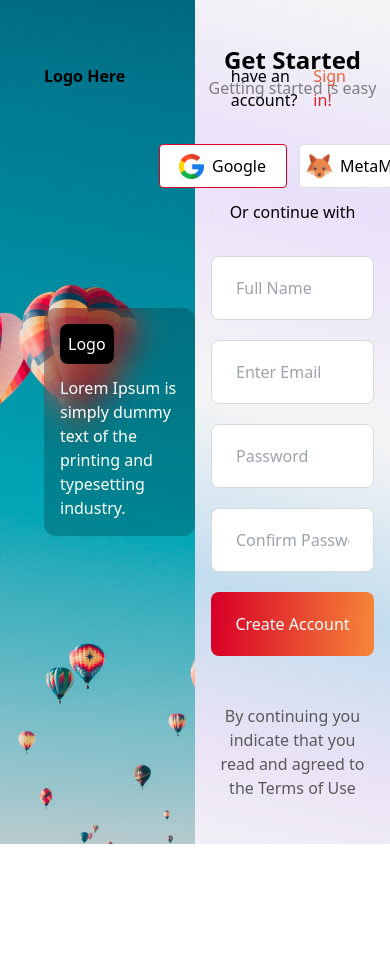
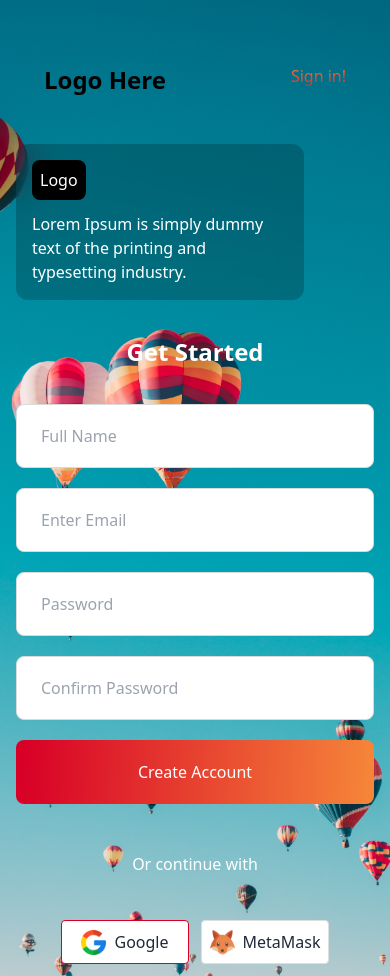
Before and after one commit to lmigonzalez/game-website, a Next.js app: page /sign-up in a window 390 px wide. Before the commit the page ends 844 px from the top, so only its background shows below. Built offline with nearby package versions, Linux system fonts and the light colour scheme.

Commit message:
sigup responsive

```diff
--- a/src/pages/sign-up.tsx
+++ b/src/pages/sign-up.tsx
@@ -1,4 +1,4 @@
-import React, {useState} from 'react';
+import React, { useState } from 'react';
 import Head from 'next/head';
 import Image from 'next/image';
 import Link from 'next/link';
@@ -13,35 +13,33 @@ import ConnectToWallet2 from '@/components/ConnectToWallet2';
 import SuccessStat from '@/components/SuccessStat';
 import EnterCardDetails from '@/components/EnterCardDetails';
 
-
-
 const signUp = () => {
-
   const initialValue = {
     fullName: '',
     email: '',
     password: '',
-    confirmPassword: ''
+    confirmPassword: '',
+  };
+
+  const [formValues, setFormValues] = useState(initialValue);
+  const [showConnectWallet, setShowConnectWallet] = useState(false);
+
+  function handleDisplayWallet() {
+    setShowConnectWallet(!showConnectWallet);
   }
 
-  const [formValues, setFormValues] = useState(initialValue)
-  const [showConnectWallet, setShowConnectWallet] = useState(false)
-
-  function handleDisplayWallet(){
-    setShowConnectWallet(!showConnectWallet)
+  function handleChange(e: React.ChangeEvent<HTMLInputElement>) {
+    console.log(e.target.name);
+    setFormValues({
+      ...formValues,
+      [e.target.name]: e.target.value,
+    });
   }
 
-  function handleChange(e:React.ChangeEvent<HTMLInputElement>){
-    console.log(e.target.name)
-    setFormValues({
-      ...formValues, [e.target.name]: e.target.value
-    })
-  }
+  function handleSubmit(e: React.FormEvent<HTMLFormElement>) {
+    e.preventDefault();
 
-  function handleSubmit(e: React.FormEvent<HTMLFormElement>){
-    e.preventDefault()
-
-    console.log(formValues)
+    console.log(formValues);
   }
 
   return (
@@ -52,7 +50,7 @@ const signUp = () => {
         <meta name="viewport" content="width=device-width, initial-scale=1" />
       </Head>
 
-      <section className="flex min-h-screen relative">
+      <section className="relative flex min-h-screen">
         {/* <Tutorial/> */}
         {/* <CryptoPaymentDetails/> */}
         {/* <CryptoPaymentDetails2/> */}
@@ -61,87 +59,198 @@ const signUp = () => {
         {/* <ConnectToWallet2/> */}
         {/* <SuccessStat/> */}
         {/* <EnterCardDetails/> */}
-        {showConnectWallet && <ConnectToWallet handleDisplayWallet = {handleDisplayWallet}/>}
-        <div className="flex items-center justify-start w-1/2 bg-[url('/hot-air-balloons.jpg')] bg-cover bg-center bg-no-repeat">
-          <strong className='absolute top-0 left-0  py-16 px-11 text-black'>Logo Here</strong>
-          <div className='w-60 bg-black bg-opacity-20 backdrop-blur-lg rounded-xl p-4 ml-11 text-white'>
-            <p className='p-2 rounded-lg mb-3 bg-black w-fit'>Logo</p>
+        {showConnectWallet && (
+          <ConnectToWallet handleDisplayWallet={handleDisplayWallet} />
+        )}
+        <div className="flex w-full flex-col md:justify-center justify-start bg-[url('/hot-air-balloons.jpg')] bg-cover bg-center bg-no-repeat md:w-1/2 md:items-start">
+          <div className="absolute top-0 left-0 flex w-full  justify-between py-16 px-11 md:w-1/2">
+            <strong className="text-2xl text-black">Logo Here</strong>
+            <Link className="text-color block md:hidden" href="/">
+              Sign in!
+            </Link>
+          </div>
+          <div className="mx-4 mt-36 h-fit w-72 rounded-xl bg-black bg-opacity-20 p-4 text-white backdrop-blur-lg md:ml-11">
+            <p className="mb-3 w-fit rounded-lg bg-black p-2">Logo</p>
             <p>
               Lorem Ipsum is simply dummy text of the printing and typesetting
               industry.
             </p>
           </div>
+
+          <div className="item-center max-w-[600px]  flex md:hidden flex-col justify-center px-4">
+            <strong className="my-9 text-center text-2xl text-white">
+              Get Started
+            </strong>
+            <form
+              className="mb-12 flex w-full flex-col space-y-5 text-base text-[#5A5A5A]"
+              autoComplete="false"
+              onSubmit={handleSubmit}
+            >
+              <input
+                className="h-16 rounded-lg border-[1px] border-solid border-[#D9D9D9] bg-white px-6"
+                type="text"
+                name="fullName"
+                value={formValues.fullName}
+                onChange={handleChange}
+                placeholder="Full Name"
+              />
+              <input
+                className="h-16 rounded-lg border-[1px] border-solid border-[#D9D9D9] bg-white px-6 "
+                type="email"
+                name="email"
+                value={formValues.email}
+                onChange={handleChange}
+                placeholder="Enter Email"
+              />
+              <input
+                className="h-16 rounded-lg border-[1px] border-solid border-[#D9D9D9] bg-white px-6"
+                type="password"
+                name="password"
+                value={formValues.password}
+                onChange={handleChange}
+                placeholder="Password"
+              />
+              <input
+                className="h-16 rounded-lg border-[1px] border-solid border-[#D9D9D9] bg-white px-6"
+                type="password"
+                name="confirmPassword"
+                value={formValues.confirmPassword}
+                onChange={handleChange}
+                placeholder="Confirm Password"
+              />
+              <button type="submit">
+                <p className="orange-gradient flex h-16 items-center justify-center rounded-lg text-white">
+                  Create Account
+                </p>
+              </button>
+            </form>
+
+            <p className="text-center text-white">Or continue with</p>
+
+            <div className="mt-11 mb-3 flex items-center justify-center space-x-3">
+              <button className="flex h-11 w-32 items-center justify-center rounded border-[1px] border-solid border-[#D80027] bg-white">
+                {' '}
+                <Image
+                  className="mr-2"
+                  src={'/google.png'}
+                  alt="google icon"
+                  width={25}
+                  height={25}
+                />{' '}
+                Google
+              </button>
+
+              <button
+                onClick={handleDisplayWallet}
+                className="flex h-11 w-32 items-center justify-center rounded border-[1px] border-solid border-[#DEDEDE] bg-white"
+              >
+                {' '}
+                <Image
+                  className="mr-2"
+                  src={'/fox.png'}
+                  alt="google icon"
+                  width={25}
+                  height={25}
+                />{' '}
+                MetaMask
+              </button>
+            </div>
+          </div>
         </div>
 
-        <div className="relative flex w-1/2 flex-col items-center justify-center text-black px-4">
-          <div className='flex items-center justify-end space-x-4  w-full mr-4 absolute top-0 left-0  py-16 px-11'>
+        <div className="relative hidden w-1/2 flex-col items-center justify-center px-4 text-black md:flex">
+          <div className="absolute top-0 left-0 mr-4  flex w-full items-center justify-end space-x-4  py-16 px-11">
             <p>have an account?</p>
-            <Link className='text-color' href="/">Sign in!</Link>
+            <Link className="text-color" href="/">
+              Sign in!
+            </Link>
           </div>
-          <div className='flex flex-col justify-center items-center'>
-            <strong className='text-2xl '>Get Started</strong>
-            <p className='text-[#7E7E7E]'>Getting started is easy</p>
+          <div className="flex flex-col items-center justify-center">
+            <strong className="text-2xl ">Get Started</strong>
+            <p className="text-[#7E7E7E]">Getting started is easy</p>
 
-            <div className='flex justify-between items-center space-x-3 mt-11 mb-3'>
-              <button className='bg-white h-11 w-32 border-[#D80027] border-[1px] border-solid rounded flex items-center justify-center'> <Image className='mr-2' src={'/google.png'} alt='google icon' width={25} height={25}/> Google</button>
+            <div className="mt-11 mb-3 flex items-center justify-between space-x-3">
+              <button className="flex h-11 w-32 items-center justify-center rounded border-[1px] border-solid border-[#D80027] bg-white">
+                {' '}
+                <Image
+                  className="mr-2"
+                  src={'/google.png'}
+                  alt="google icon"
+                  width={25}
+                  height={25}
+                />{' '}
+                Google
+              </button>
 
-
-              <button onClick={handleDisplayWallet} className='bg-white h-11 w-32 border-[#DEDEDE] border-[1px] border-solid rounded flex items-center justify-center'> <Image className='mr-2' src={'/fox.png'} alt='google icon' width={25} height={25}/> MetaMask</button>
+              <button
+                onClick={handleDisplayWallet}
+                className="flex h-11 w-32 items-center justify-center rounded border-[1px] border-solid border-[#DEDEDE] bg-white"
+              >
+                {' '}
+                <Image
+                  className="mr-2"
+                  src={'/fox.png'}
+                  alt="google icon"
+                  width={25}
+                  height={25}
+                />{' '}
+                MetaMask
+              </button>
             </div>
           </div>
-          <div className='flex items-center justify-between w-[400px] max-w-full space-x-4 mb-8'>
-            <hr className='w-full h-[2px] bg-[#DBDBDB]'/>
-            <p className='whitespace-nowrap'>Or continue with</p>
-            <hr className='w-full h-[2px] bg-[#DBDBDB]'/>
+          <div className="mb-8 flex w-[400px] max-w-full items-center justify-between space-x-4">
+            <hr className="h-[2px] w-full bg-[#DBDBDB]" />
+            <p className="whitespace-nowrap">Or continue with</p>
+            <hr className="h-[2px] w-full bg-[#DBDBDB]" />
           </div>
           <form
-            className="flex w-[400px] max-w-full flex-col space-y-5 text-[#5A5A5A] text-base mb-12"
+            className="mb-12 flex w-[400px] max-w-full flex-col space-y-5 text-base text-[#5A5A5A]"
             autoComplete="false"
             onSubmit={handleSubmit}
           >
             <input
               className="h-16 rounded-lg border-[1px] border-solid border-[#D9D9D9] bg-white px-6"
               type="text"
-              name='fullName'
+              name="fullName"
               value={formValues.fullName}
               onChange={handleChange}
               placeholder="Full Name"
-              />
+            />
             <input
               className="h-16 rounded-lg border-[1px] border-solid border-[#D9D9D9] bg-white px-6 "
               type="email"
-              name='email'
+              name="email"
               value={formValues.email}
               onChange={handleChange}
               placeholder="Enter Email"
-              />
+            />
             <input
               className="h-16 rounded-lg border-[1px] border-solid border-[#D9D9D9] bg-white px-6"
               type="password"
-              name='password'
+              name="password"
               value={formValues.password}
               onChange={handleChange}
               placeholder="Password"
-              />
+            />
             <input
               className="h-16 rounded-lg border-[1px] border-solid border-[#D9D9D9] bg-white px-6"
               type="password"
-              name='confirmPassword'
+              name="confirmPassword"
               value={formValues.confirmPassword}
               onChange={handleChange}
               placeholder="Confirm Password"
             />
             <button type="submit">
-              <p className='orange-gradient text-white h-16 rounded-lg flex items-center justify-center'>Create Account</p>
+              <p className="orange-gradient flex h-16 items-center justify-center rounded-lg text-white">
+                Create Account
+              </p>
             </button>
           </form>
 
-          <p className='text-[#5A5A5A] text-center'>
+          <p className="text-center text-[#5A5A5A]">
             By continuing you indicate that you read and agreed to the Terms of
             Use
           </p>
-
-
         </div>
       </section>
     </>
```
Also changed, not shown: src/components/ConnectToWallet.tsx (+11 -3 lines).
